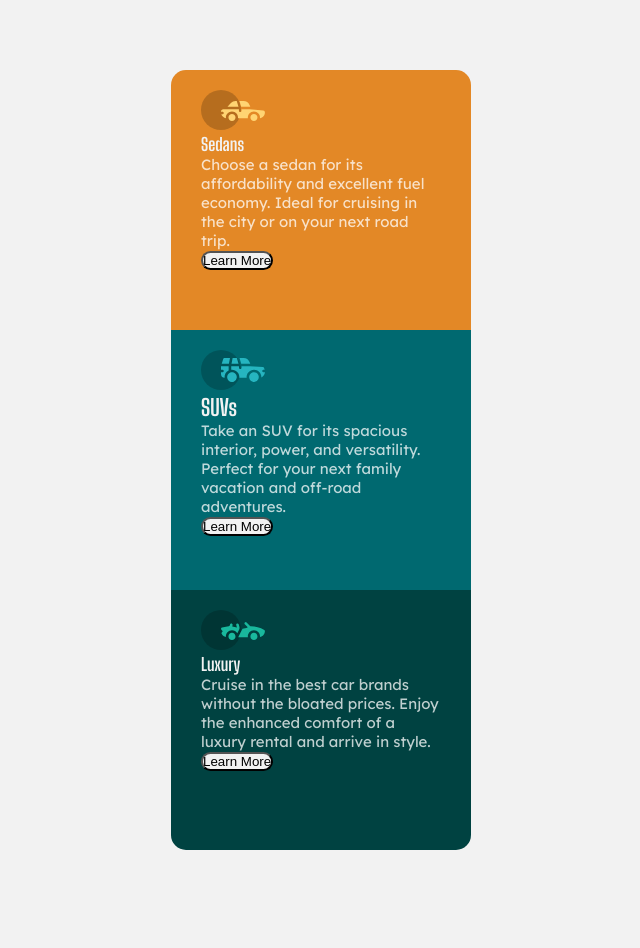
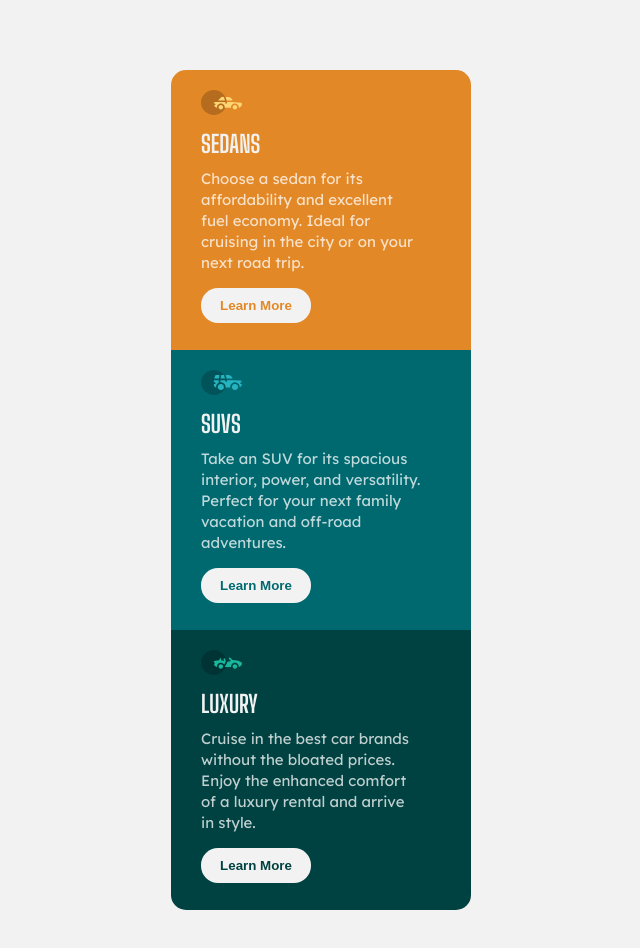
Before and after one commit to Julinsky23/3-column-preview-card-component-main, a plain HTML site: page index.html in a window 1280 px wide. Shown: the whole page, without its empty margins (319-959 px from the left). Before the commit the page ends 920 px from the top, so only its background shows below. Drawn offline with Linux system fonts and the light colour scheme.

Commit message:
font-sizes, weight, etc. updated

```diff
--- a/index.html
+++ b/index.html
@@ -17,7 +17,7 @@
       <p>Choose a sedan for its affordability and excellent fuel economy. Ideal for cruising in the city
         or on your next road trip.
       </p>
-      <button>Learn More</button>
+      <button class="btn1">Learn More</button>
     </article>
     <article class="part-two">
       <img src="images/icon-suvs.svg" alt="SUVs image">
@@ -25,7 +25,7 @@
       <p>Take an SUV for its spacious interior, power, and versatility. Perfect for your next family vacation
         and off-road adventures.
       </p>
-      <button>Learn More</button>
+      <button class="btn2">Learn More</button>
     </article>
     <article class="part-three">
       <img src="images/icon-luxury.svg" alt="luxury image">
@@ -33,7 +33,7 @@
       <p>Cruise in the best car brands without the bloated prices. Enjoy the enhanced comfort of a luxury
         rental and arrive in style.
       </p>
-      <button>Learn More</button>
+      <button class="btn3">Learn More</button>
     </article>
     </section>
   </main>
--- a/styles.css
+++ b/styles.css
@@ -20,7 +20,6 @@
 body{
 
     font-family: 'Lexend Deca', sans-serif;
-    font-size: 15px;
     background-color: var(--very-light-gray);
 }
 
@@ -40,40 +39,63 @@ article{
     padding: 20px 30px;
 }
 
-
+img{
+    width: 17%;
+}
 
 h1, h2, h3{
     color: var(--very-light-gray);
     font-family: 'Big Shoulders Display', sans-serif;
-
+    text-transform: uppercase;
+    font-size: 24px;
+    padding: 10px 0;
 }
 
 p{
     color: var(--transparent-white);
-
+    font-size: 15px;
+    line-height: 140%;
+    padding-bottom: 15px;
+    padding-right: 20px;
 }
 
 .part-one{
     background-color: var(--bright-orange);
-    height: 260px;
+    height: 280px;
     border-top-right-radius: 15px;
     border-top-left-radius: 15px;
 }
 
 .part-two{
     background-color: var(--dark-cyan);
-    height: 260px;
+    height: 280px;
 }
 
 .part-three{
     background-color: var(--very-dark-cyan);
-    height: 260px;
+    height: 280px;
     border-bottom-right-radius: 15px;
     border-bottom-left-radius: 15px;
 }
 
 button{
     background-color: var(--very-light-gray);
-    border-radius: 10px;
+    border-radius: 17px;
     cursor: pointer;
+    width: 110px;
+    height: 35px;
+    font-weight: bold;
+    border: none;
 }
+
+.btn1{
+    color: var(--bright-orange);
+}
+
+.btn2{
+    color: var(--dark-cyan);
+}
+
+.btn3{
+    color: var(--very-dark-cyan);
+}
```
